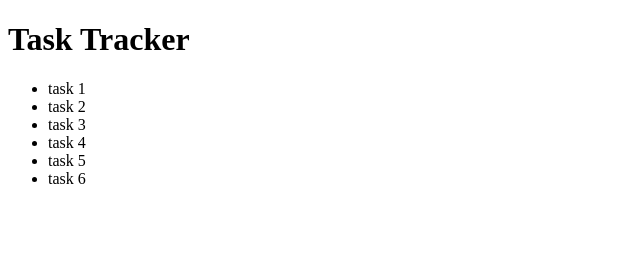
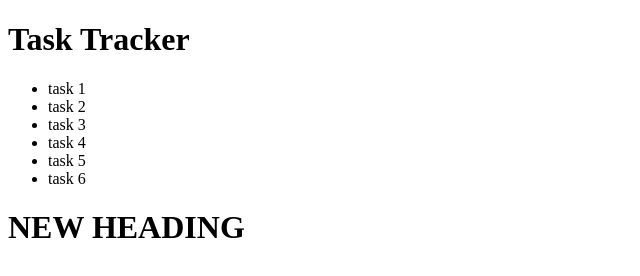
Before and after one commit to Aakifah-ahmad29/Task-Tracker, a plain HTML site: page index.html in a window 1280 px wide. Shown: the whole page, without its empty margins (0-640 px from the left). Drawn offline with Linux system fonts and the light colour scheme.

Commit message:
added new heading

```diff
--- a/index.html
+++ b/index.html
@@ -19,6 +19,7 @@
             <li>task 5</li>
             <li>task 6</li>
         </ul>
+        <h1>NEW HEADING </h1>
     </div>
 </body>
 
```
Also changed, not shown: 1 other file.
